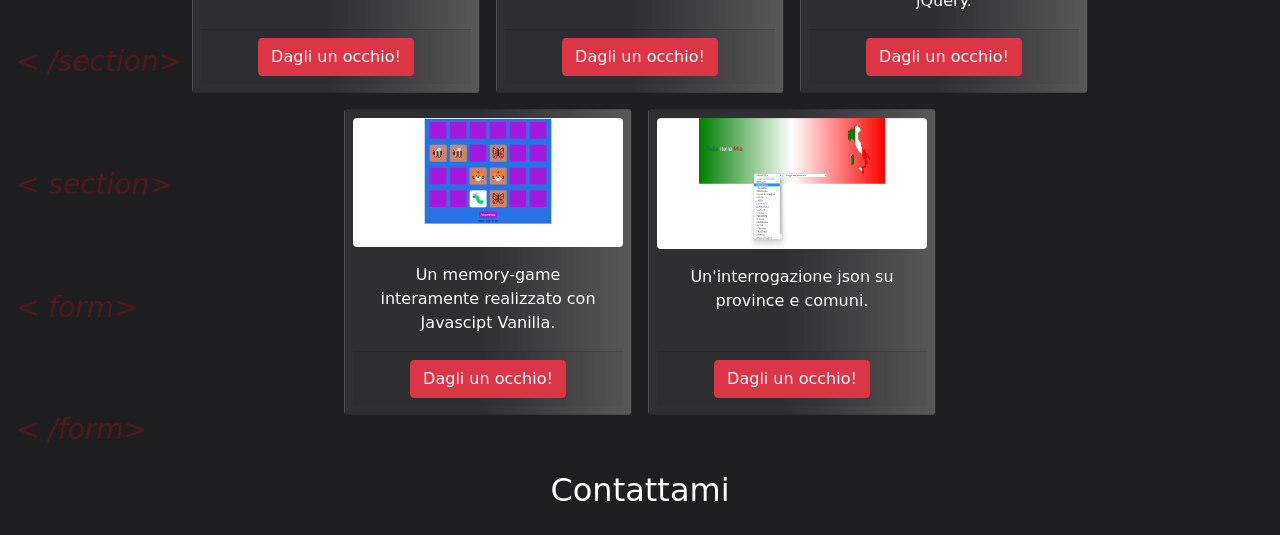
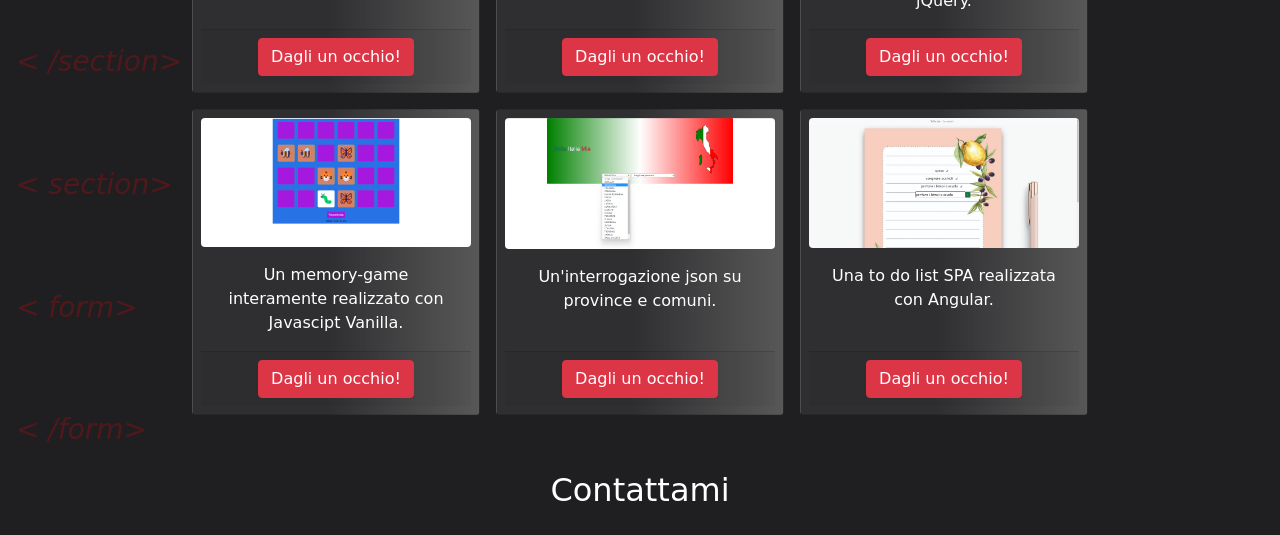
Before and after one commit to DI-LEO-GIUSEPPE-GABRIELE/Portfolio, a plain HTML site: page index.html in a window 1280 px wide. Shown: the part 3188-3723 px from the top of the page. Drawn offline with nearby package versions, Linux system fonts and the light colour scheme; a web font is replaced by a local one.

Commit message:
aggiunto deploy progetto 10

```diff
--- a/index.html
+++ b/index.html
@@ -365,6 +365,17 @@
                                 occhio!</a>
                         </div>
                     </div>
+                    <div class="card p-2 m-2" style="width: 18rem;">
+                        <img src="./img/toDoList.png" class="card-img-top rounded img-fluid"
+                            alt="toDoListAngular">
+                        <div class="card-body">
+                            <p class="card-text">Una to do list SPA realizzata con Angular.</p>
+                        </div>
+                        <div class="card-footer">
+                            <a target="_blank" href="https://todolistangularjimbo.netlify.app/" class="btn btn-danger">Dagli un
+                                occhio!</a>
+                        </div>
+                    </div>
                 </div>
             </div>
         </section>
```
Also changed, not shown: img/toDoList.png (added).
